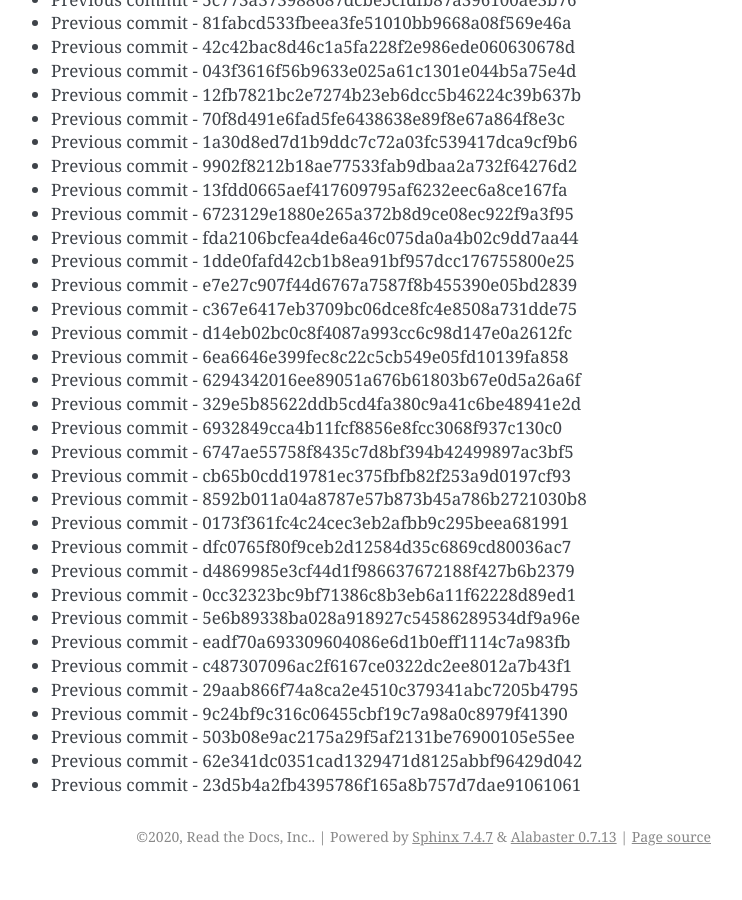
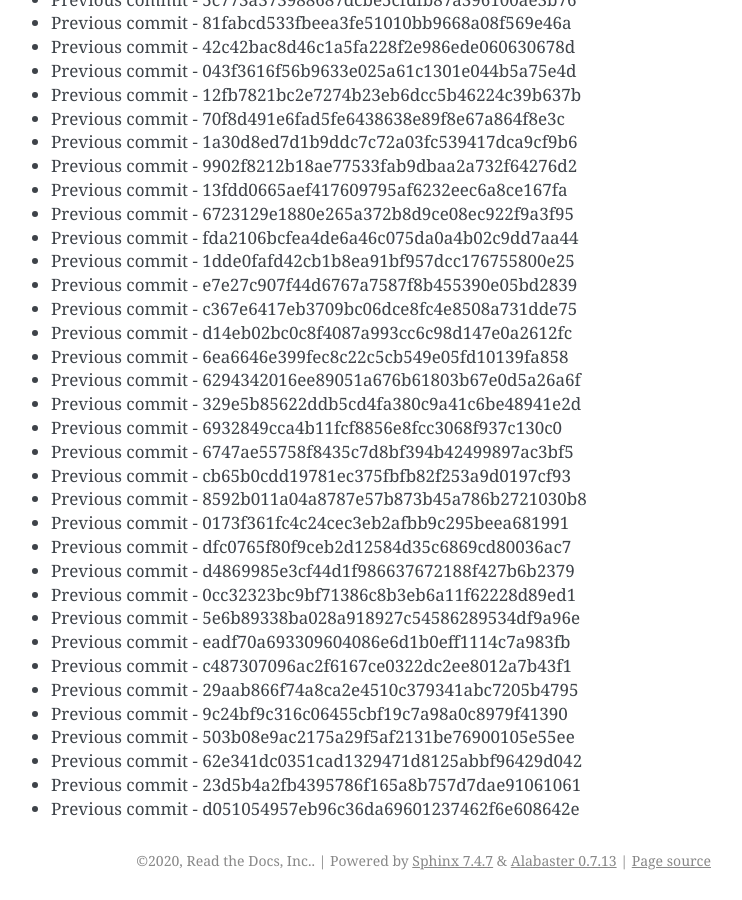
Before and after one commit to readthedocs/rtd-git-stresstest, a Sphinx documentation site: the page built from docs/updates.rst, in a window 1280 px wide and 900 px high, scrolled down 28879 px. Shown: the whole window, without its empty margins (399-1141 px from the left). Built offline with Sphinx 7.4.7, drawn with Linux system fonts in a browser that asks for light colours; before the commit the page ends 29755 px from its top, so only the background shows below that.

Commit message:
Generating commit from previous: d051054957eb96c36da69601237462f6e608642e

```diff
--- a/docs/updates.rst
+++ b/docs/updates.rst
@@ -1245,3 +1245,4 @@ It can be tested for any performance characteristics.
 * Previous commit - 503b08e9ac2175a29f5af2131be76900105e55ee
 * Previous commit - 62e341dc0351cad1329471d8125abbf96429d042
 * Previous commit - 23d5b4a2fb4395786f165a8b757d7dae91061061
+* Previous commit - d051054957eb96c36da69601237462f6e608642e
```
